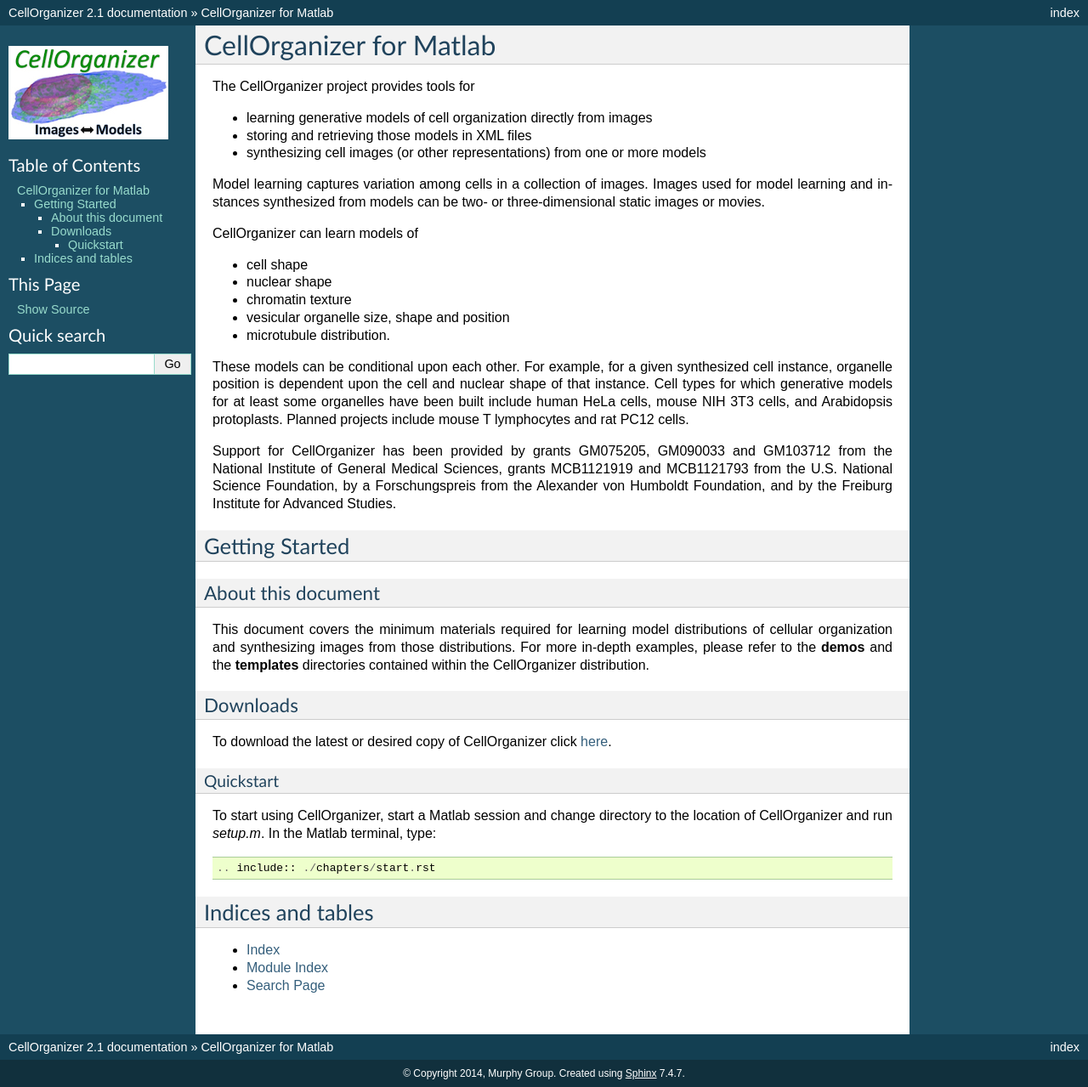
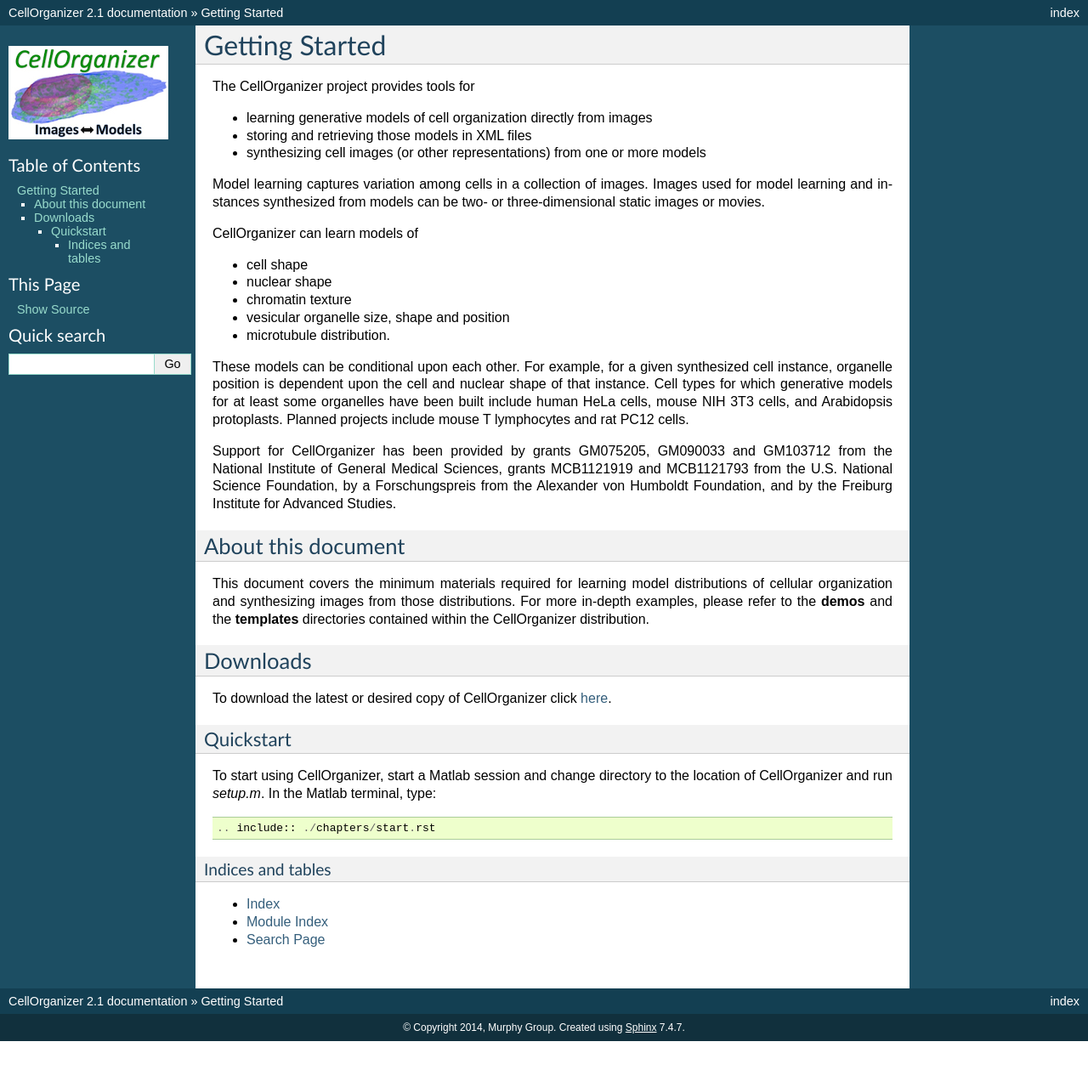
Before and after one commit to murphygroup/cellorganizer-documentation_old, a Sphinx documentation site: the page built from source/index.rst, in a window 1280 px wide. Shown: the whole page at 85% size. Built offline with Sphinx 7.4.7, drawn with Linux system fonts in a browser that asks for light colours; after the commit the page ends 1225 px from its top, so only the background shows below that; some of the changed lines change nothing that is shown.

Commit message:
Updated index and restructured document

```diff
--- /dev/null
+++ b/source/chapters/getting_started.rst
@@ -0,0 +1,24 @@
+The CellOrganizer project provides tools for
+
+* learning generative models of cell organization directly from images
+* storing and retrieving those models in XML files
+* synthesizing cell images (or other representations) from one or more models
+
+Model learning captures variation among cells in a collection of images. Images used for model learning and instances synthesized from models can be two- or three-dimensional static images or movies.
+
+CellOrganizer can learn models of
+
+* cell shape
+* nuclear shape
+* chromatin texture
+* vesicular organelle size, shape and position
+* microtubule distribution.
+
+These models can be conditional upon each other. For example, for a given synthesized cell instance, organelle position is dependent upon the cell and nuclear shape of that instance.
+Cell types for which generative models for at least some organelles have been built include human HeLa cells, mouse NIH 3T3 cells, and Arabidopsis protoplasts. Planned projects include mouse T lymphocytes and rat PC12 cells.
+
+Support for CellOrganizer has been provided by grants GM075205, GM090033 and GM103712 from the National Institute of General Medical Sciences, grants MCB1121919 and MCB1121793 from the U.S. National Science Foundation, by a Forschungspreis from the Alexander von Humboldt Foundation, and by the Freiburg Institute for Advanced Studies.
+
+.. include:: ./sections/about.rst
+
+.. include:: ./sections/download.rst
--- a/source/index.rst
+++ b/source/index.rst
@@ -3,36 +3,10 @@
    You can adapt this file completely to your liking, but it should at least
    contain the root `toctree` directive.
 
-CellOrganizer for Matlab
-========================
+Getting Started
+===============
 
-The CellOrganizer project provides tools for
-
-* learning generative models of cell organization directly from images
-* storing and retrieving those models in XML files
-* synthesizing cell images (or other representations) from one or more models
-
-Model learning captures variation among cells in a collection of images. Images used for model learning and instances synthesized from models can be two- or three-dimensional static images or movies.
-
-CellOrganizer can learn models of
-
-* cell shape
-* nuclear shape
-* chromatin texture
-* vesicular organelle size, shape and position
-* microtubule distribution.
-
-These models can be conditional upon each other. For example, for a given synthesized cell instance, organelle position is dependent upon the cell and nuclear shape of that instance.
-Cell types for which generative models for at least some organelles have been built include human HeLa cells, mouse NIH 3T3 cells, and Arabidopsis protoplasts. Planned projects include mouse T lymphocytes and rat PC12 cells.
-
-Support for CellOrganizer has been provided by grants GM075205, GM090033 and GM103712 from the National Institute of General Medical Sciences, grants MCB1121919 and MCB1121793 from the U.S. National Science Foundation, by a Forschungspreis from the Alexander von Humboldt Foundation, and by the Freiburg Institute for Advanced Studies.
-
-Getting Started
-###############
-
-.. include:: ./chapters/about.rst
-
-.. include:: ./chapters/download.rst
+.. include:: ./chapters/getting_started.rst
 
 Quickstart
 ----------
```
Also changed, not shown: source/sections/about.rst (renamed from source/chapters/about.rst), source/sections/download.rst (renamed from source/chapters/download.rst).
